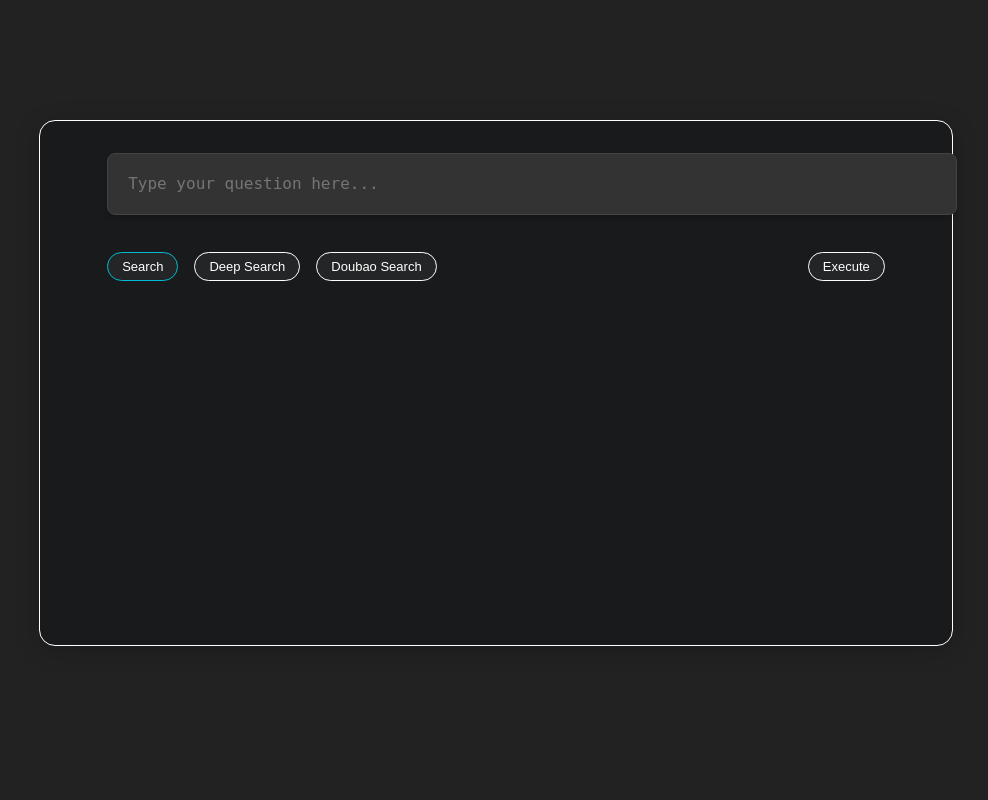
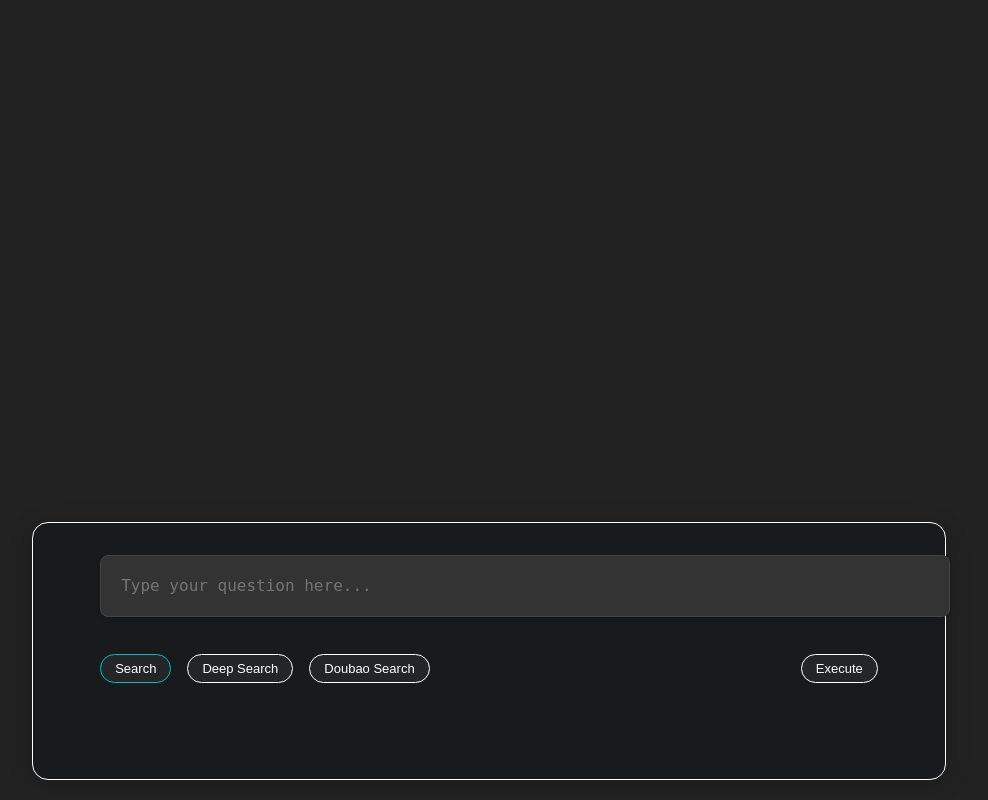
Before and after one commit to jun-JUNJUN/dxee-china, a Python web app: template backend/templates/index.html in a window 1280 px wide. Shown: the whole page, without its empty margins (151-1139 px from the left). Run offline with Jinja, Linux system fonts and the light colour scheme; the template is opened without the code that fills it, so the values that code supplies are empty.

Commit message:
Modified the UI width.

```diff
--- a/backend/templates/index.html
+++ b/backend/templates/index.html
@@ -36,7 +36,7 @@
             align-items: center;
             flex-direction: column;
             text-align: center;
-            margin: 100px 0 20px 0;
+            margin: 100px 0 300px 0; /* Increased bottom margin to make room for fixed search form */
         }
 
         .welcome-message {
@@ -63,13 +63,14 @@
             flex: 1;
             overflow-y: auto;
             padding: 20px;
-            margin-bottom: 20px;
+            margin-bottom: 300px; /* Increased to make room for fixed search form */
             min-height: 300px;
         }
 
         .message {
             margin-bottom: 25px;
             padding: 0;
+            width: 845px;
             max-width: 90%;
             word-wrap: break-word;
             line-height: 1.5;
@@ -199,13 +200,19 @@
             border-radius: 16px;
             background: #181a1b;
             width: 864px;
+            max-width: 90%;
             margin: 0 auto;
             padding: 32px 24px 24px 24px;
             display: flex;
             flex-direction: column;
             justify-content: space-between;
-            min-height: 468px;
+            min-height: 200px;
             box-shadow: 0 4px 24px rgba(0,0,0,0.2);
+            position: fixed;
+            bottom: 20px;
+            left: 50%;
+            transform: translateX(-50%);
+            z-index: 1000;
         }
         .search-buttons {
             display: flex;
@@ -560,6 +567,8 @@
             function displaySearchResult(response) {
                 const messageDiv = document.createElement('div');
                 messageDiv.className = 'message ai-message';
+                messageDiv.style.width = '845px'; // Fixed width to match loading indicator
+                messageDiv.style.maxWidth = '90%'; // Responsive for smaller screens
 
                 const headerDiv = document.createElement('div');
                 headerDiv.className = 'message-header';
@@ -629,6 +638,8 @@
                 const loadingDiv = document.createElement('div');
                 loadingDiv.className = 'message ai-message';
                 loadingDiv.id = 'loading-message';
+                loadingDiv.style.width = '845px'; // Fixed width to match results
+                loadingDiv.style.maxWidth = '90%'; // Responsive for smaller screens
 
                 const headerDiv = document.createElement('div');
                 headerDiv.className = 'message-header';
@@ -716,6 +727,8 @@
                 const loadingDiv = document.createElement('div');
                 loadingDiv.className = 'message ai-message';
                 loadingDiv.id = 'loading-message';
+                loadingDiv.style.width = '845px'; // Fixed width to match results
+                loadingDiv.style.maxWidth = '90%'; // Responsive for smaller screens
 
                 const headerDiv = document.createElement('div');
                 headerDiv.className = 'message-header';
```
